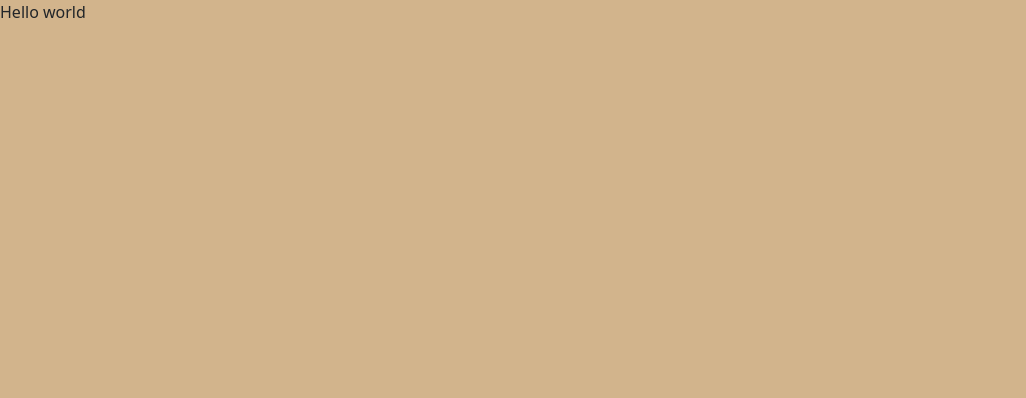
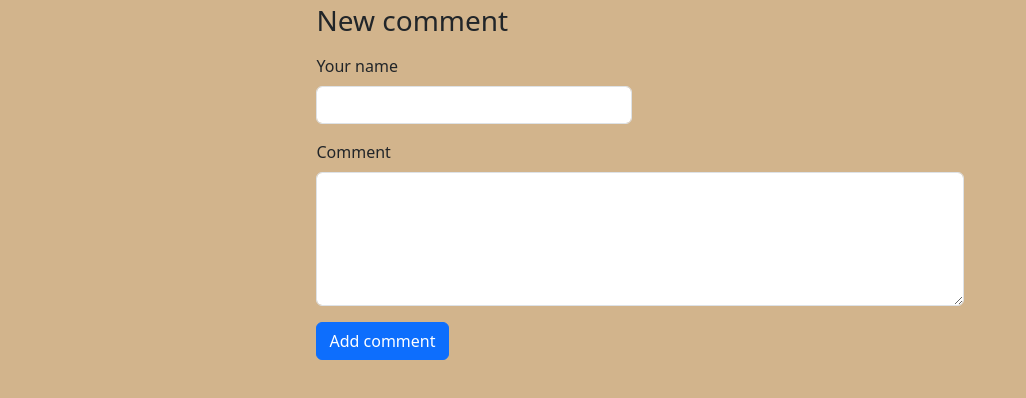
Before and after one commit to AndrryArmor/GuestBook, a Vue app in the folder Frontend/: page / in a window 1280 px wide. Shown: the top 398 px of the page, without its empty margins (0-1026 px from the left). Built offline with nearby package versions, Linux system fonts and the light colour scheme.

Commit message:
Add comment adding form

```diff
--- a/Frontend/src/components/GuestBook.vue
+++ b/Frontend/src/components/GuestBook.vue
@@ -1,9 +1,15 @@
-<template>Hello world</template>
+<template>
+  <GuestBookAddCommentForm />
+</template>
 
 <script>
+import GuestBookAddCommentForm from "./GuestBookAddCommentForm.vue";
+
 export default {
   name: "GuestBook",
-  components: {},
+  components: {
+    GuestBookAddCommentForm,
+  },
 };
 </script>
 
--- /dev/null
+++ b/Frontend/src/components/GuestBookAddCommentForm.vue
@@ -0,0 +1,29 @@
+<template>
+  <div class="row mx-0 justify-content-center">
+    <div class="col-auto p-1">
+      <h3 class="mb-3">New comment</h3>
+      <form class="row g-3">
+        <div class="col-6">
+          <label for="comment-name" class="form-label">Your name</label>
+          <input type="text" class="form-control" id="comment-name" />
+        </div>
+        <div class="col-12">
+          <label for="comment-text" class="form-label">Comment</label>
+          <textarea class="form-control" id="comment-text" rows="5"></textarea>
+        </div>
+        <div class="col">
+          <button type="submit" class="btn btn-primary">Add comment</button>
+        </div>
+      </form>
+    </div>
+  </div>
+</template>
+
+<script>
+export default {
+  name: "GuestBook",
+  components: {},
+};
+</script>
+
+<style scoped></style>
```
